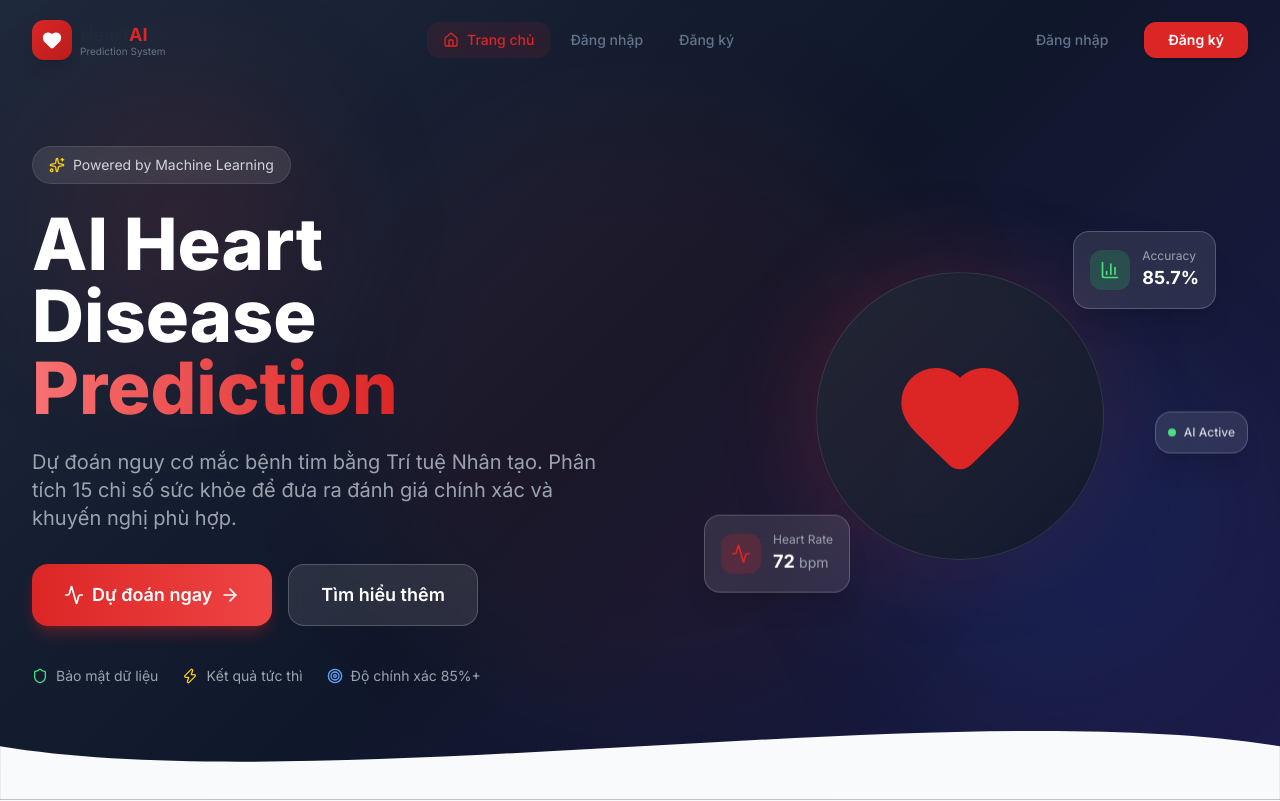
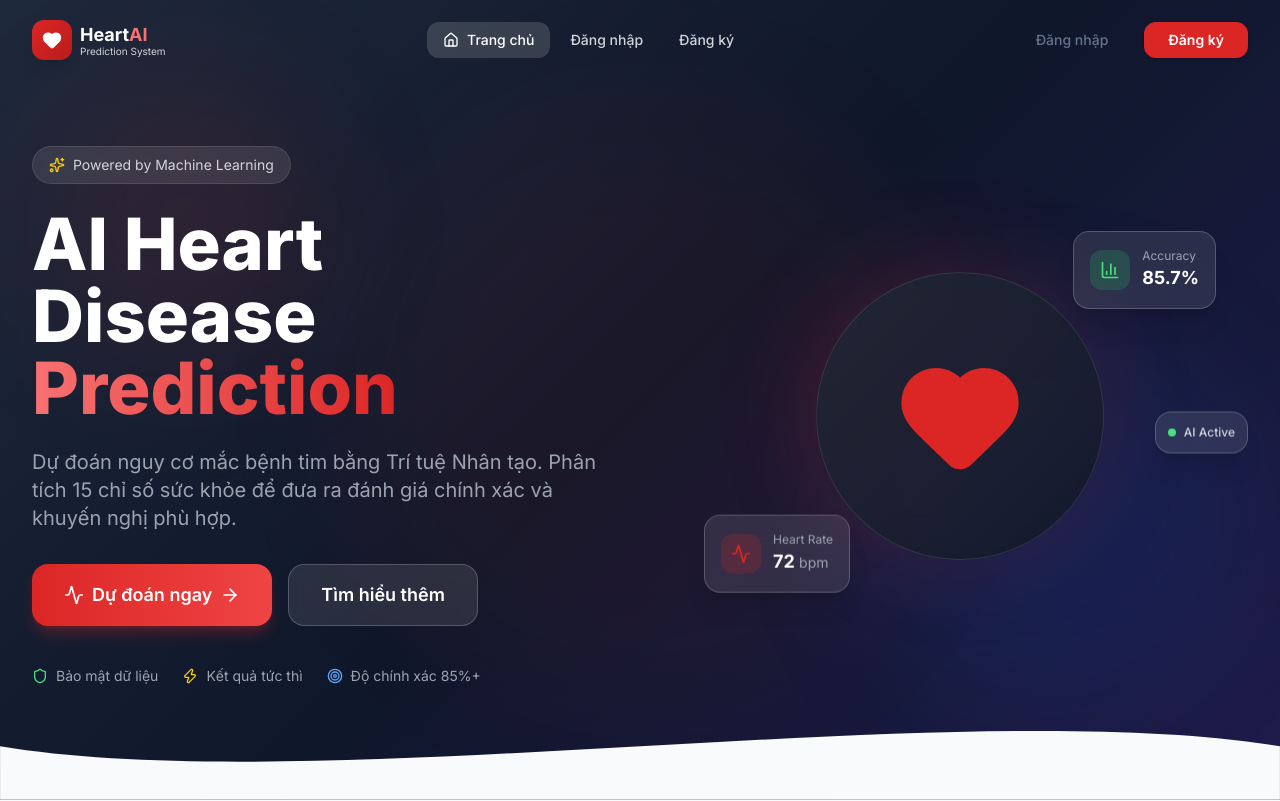
Before and after one commit to ThanhDuy2024/AI-heart-diseases-frontend, a React (Vite) app in the folder frontend/: page / in a window 1280 px wide. Shown: the top 801 px of the page. Built offline with nearby package versions, Linux system fonts and the light colour scheme.

Commit message:
feat: implement responsive Navbar component and create initial project implementation plan

```diff
--- a/frontend/src/components/common/Navbar.jsx
+++ b/frontend/src/components/common/Navbar.jsx
@@ -40,6 +40,9 @@ const Navbar = () => {
   const navLinks = user ? authLinks : publicLinks;
 
   const isActive = (path) => location.pathname === path;
+  const isHomePage = location.pathname === '/';
+  // When on homepage with transparent navbar, use light text
+  const isTransparentDark = isHomePage && !isScrolled;
 
   const handleLogout = () => {
     logout();
@@ -62,10 +65,10 @@ const Navbar = () => {
               <Heart className="w-5 h-5 text-white" fill="white" />
             </div>
             <div className="hidden sm:block">
-              <h1 className="text-lg font-bold text-text-primary leading-tight">
-                Heart<span className="text-primary">AI</span>
+              <h1 className={`text-lg font-bold leading-tight transition-colors duration-300 ${isTransparentDark ? 'text-white' : 'text-text-primary'}`}>
+                Heart<span className={`${isTransparentDark ? 'text-red-400' : 'text-primary'}`}>AI</span>
               </h1>
-              <p className="text-[10px] text-text-secondary leading-none">
+              <p className={`text-[10px] leading-none transition-colors duration-300 ${isTransparentDark ? 'text-gray-300' : 'text-text-secondary'}`}>
                 Prediction System
               </p>
             </div>
@@ -79,8 +82,8 @@ const Navbar = () => {
                 to={link.to}
                 className={`flex items-center gap-2 px-4 py-2 rounded-xl text-sm font-medium transition-all duration-200 ${
                   isActive(link.to)
-                    ? 'bg-primary/10 text-primary'
-                    : 'text-text-secondary hover:text-text-primary hover:bg-gray-100'
+                    ? isTransparentDark ? 'bg-white/15 text-white' : 'bg-primary/10 text-primary'
+                    : isTransparentDark ? 'text-gray-300 hover:text-white hover:bg-white/10' : 'text-text-secondary hover:text-text-primary hover:bg-gray-100'
                 }`}
               >
                 {link.icon && <link.icon className="w-4 h-4" />}
@@ -95,17 +98,17 @@ const Navbar = () => {
               <div className="relative">
                 <button
                   onClick={() => setShowDropdown(!showDropdown)}
-                  className="flex items-center gap-2 px-3 py-2 rounded-xl hover:bg-gray-100 transition-all duration-200"
+                  className={`flex items-center gap-2 px-3 py-2 rounded-xl transition-all duration-200 ${isTransparentDark ? 'hover:bg-white/10' : 'hover:bg-gray-100'}`}
                 >
                   <div className="w-8 h-8 rounded-full bg-gradient-to-br from-secondary to-secondary-dark flex items-center justify-center">
                     <span className="text-white text-sm font-semibold">
                       {user.name?.[0]?.toUpperCase() || 'U'}
                     </span>
                   </div>
-                  <span className="text-sm font-medium text-text-primary">
+                  <span className={`text-sm font-medium transition-colors duration-300 ${isTransparentDark ? 'text-white' : 'text-text-primary'}`}>
                     {user.name || 'User'}
                   </span>
-                  <ChevronDown className={`w-4 h-4 text-text-secondary transition-transform ${showDropdown ? 'rotate-180' : ''}`} />
+                  <ChevronDown className={`w-4 h-4 transition-transform ${isTransparentDark ? 'text-gray-300' : 'text-text-secondary'} ${showDropdown ? 'rotate-180' : ''}`} />
                 </button>
 
                 {showDropdown && (
```
